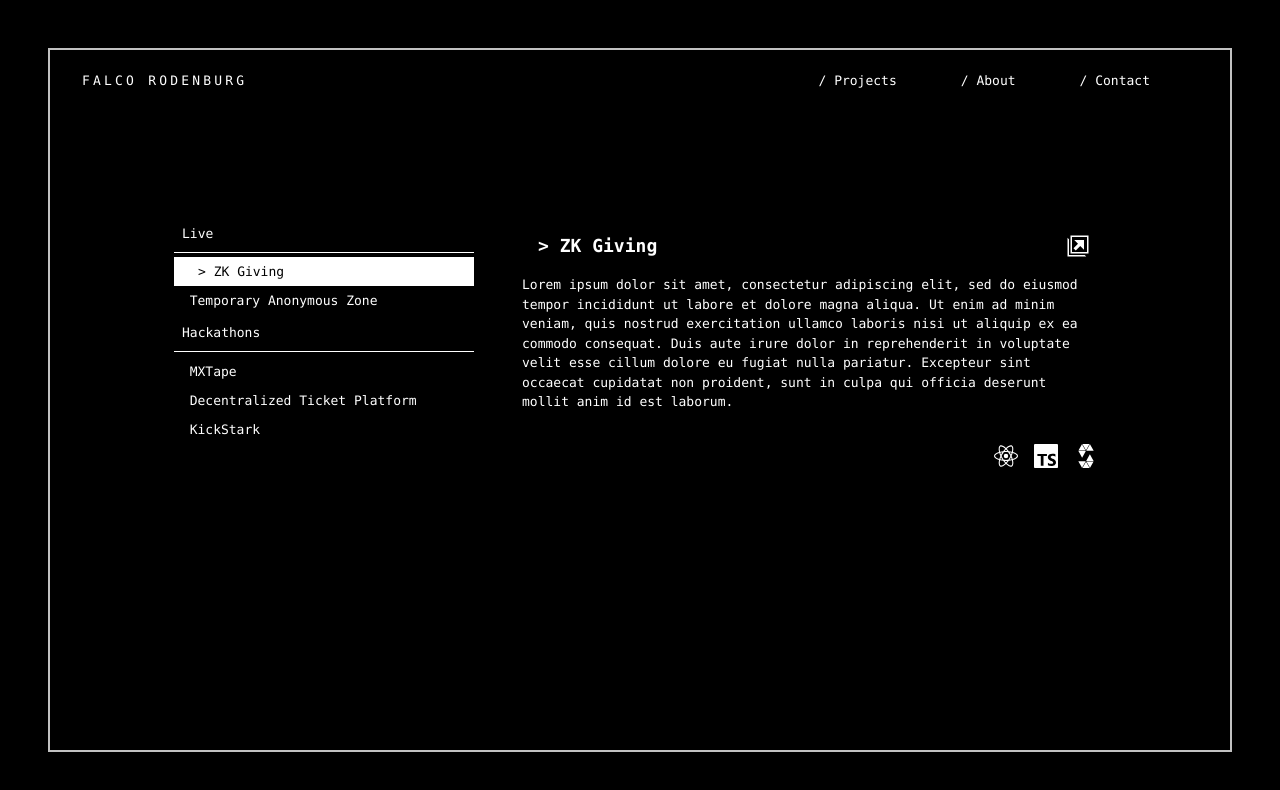
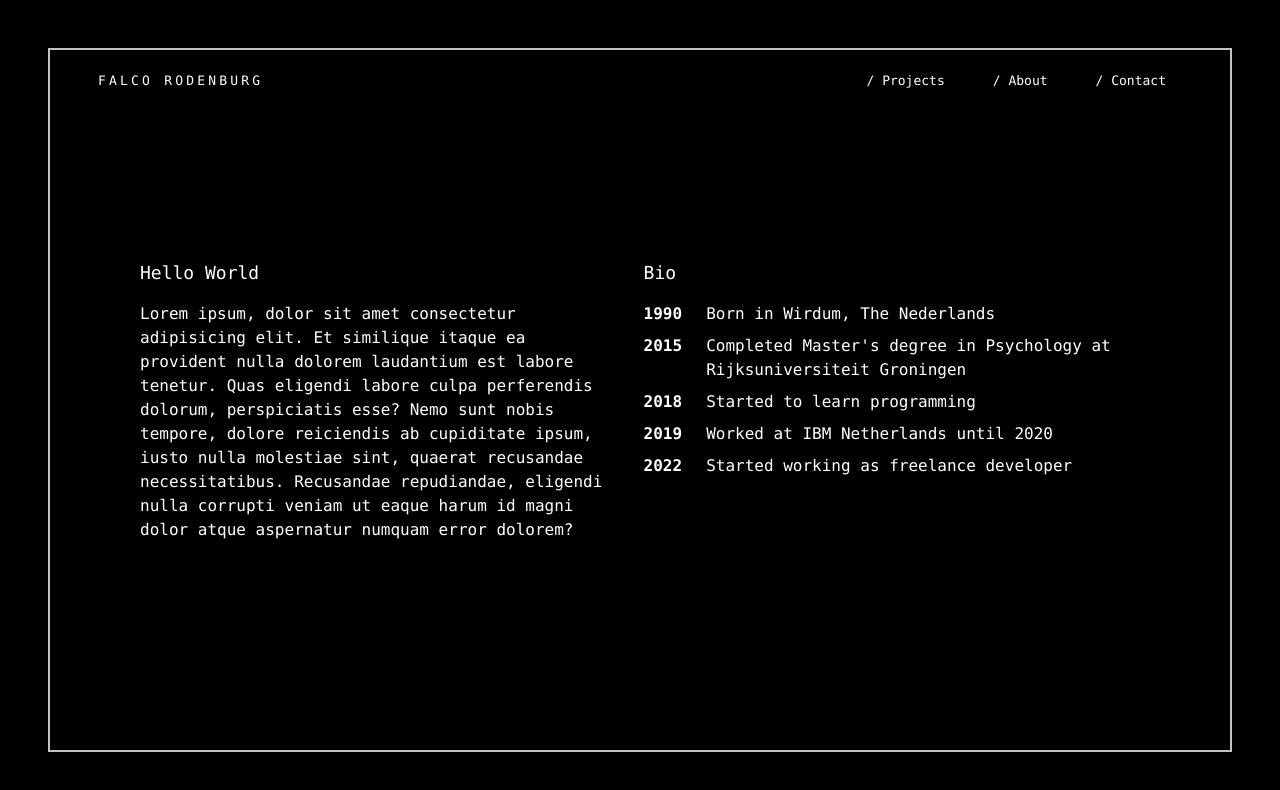
Before and after one commit to Falco90/portfolio, a Next.js app: page / in a window 1280 px wide. Shown: the top 790 px of the page. Built offline with nearby package versions, Linux system fonts and the light colour scheme.

Commit message:
added about/bio section

```diff
--- a/components/About/index.tsx
+++ b/components/About/index.tsx
@@ -1,13 +1,29 @@
-import {FC} from "react"
-import styles from "../../styles/Home.module.css"
+import { FC } from "react";
+import styles from "../../styles/Home.module.css";
 
-const About:FC = () => {
-    return (
-        <div className={styles.about}>
-            <h1>Hi, I'm Falco Rodenburg</h1>
-            <h4>Full-stack Developer</h4>
+const About: FC = () => {
+  return (
+    <div className={styles.about}>
+      <div className={styles.aboutText}>
+        <h1>Hello World</h1>
+        <p>
+          Lorem ipsum, dolor sit amet consectetur adipisicing elit. Et similique itaque ea provident nulla dolorem laudantium est labore tenetur. Quas eligendi labore culpa perferendis dolorum, perspiciatis esse? Nemo sunt nobis tempore, dolore reiciendis ab cupiditate ipsum, iusto nulla molestiae sint, quaerat recusandae necessitatibus. Recusandae repudiandae, eligendi nulla corrupti veniam ut eaque harum id magni dolor atque aspernatur numquam error dolorem?
+        </p>
+      </div>
+      <div className={styles.bio}>
+        <h1>Bio</h1>
+        <div>
+        <ul>
+            <li><span>1990</span><p>Born in Wirdum, The Nederlands</p></li>
+            <li><span>2015</span> Completed Master's degree in Psychology at Rijksuniversiteit Groningen</li>
+            <li><span>2018</span> Started to learn programming</li>
+            <li><span>2019</span> Worked at IBM Netherlands until 2020</li>
+            <li><span>2022</span> Started working as freelance developer</li>
+        </ul>
         </div>
-    )
-}
+      </div>
+    </div>
+  );
+};
 
 export default About;
--- a/pages/index.tsx
+++ b/pages/index.tsx
@@ -12,24 +12,14 @@ export default function Home() {
         <meta name="viewport" content="width=device-width, initial-scale=1" />
         <link rel="icon" href="/favicon.ico" />
       </Head>
-      {/* <Navbar /> */}
       <main className={styles.main}>
         <div className={styles.container}>
           <Navbar />
-        {/* <section id="about">
-          <h2>/ About</h2>
-          <About />
-        </section> */}
-        <section id="works">
-          {/* <h2>/ Projects</h2> */}
-          <Works />
-        </section>
-        {/* <section>
-          <h2>/ Contact</h2>
-        </section> */}
+          <section id="works">
+            <About />
+          </section>
         </div>
       </main>
-
     </>
   );
 }
--- /dev/null
+++ b/styles/About.module.css
@@ -0,0 +1,15 @@
+.about {
+    width: 1000px;
+    display: flex;
+    flex-direction: row;
+  }
+
+  .about section {
+    width: 50%;
+    gap: 2rem;
+  }
+
+  .about h1 {
+    font-size: large;
+    margin-bottom: 2rem;
+  }
--- a/styles/Home.module.css
+++ b/styles/Home.module.css
@@ -20,8 +20,37 @@
   position: relative;
 }
 
+.about {
+  width: 1000px;
+  display: flex;
+  flex-direction: row;
+  gap: 2rem;
+}
+
+.aboutText {
+  width: 70%;
+}
+
 .about h1 {
   font-size: large;
+  margin-bottom: 1rem;
+}
+
+/* .bio {
+  display: flex;
+  flex-direction: row;
+  gap: 2rem;
+} */
+
+.bio ul li {
+  display: flex;
+  flex-direction: row;
+  gap: 1.5rem;
+  margin-bottom: 0.5rem;
+}
+
+.bio ul li span {
+  font-weight: bolder;
 }
 
 .main section {
@@ -43,7 +72,7 @@
   align-items: center;
   gap: 18rem;
   justify-content: space-between;
-  padding: 0.3rem 2rem;
+  padding: 0.3rem 3rem;
   /* border-bottom: 2px solid rgba(255, 255, 255, 0.76); */
   font-family: var(--font-mono);
   position: absolute;
@@ -65,7 +94,7 @@
 }
 
 .navbar li {
-  padding: 0 2rem;
+  padding-left: 3rem;
   cursor: pointer;
 }
 
```
